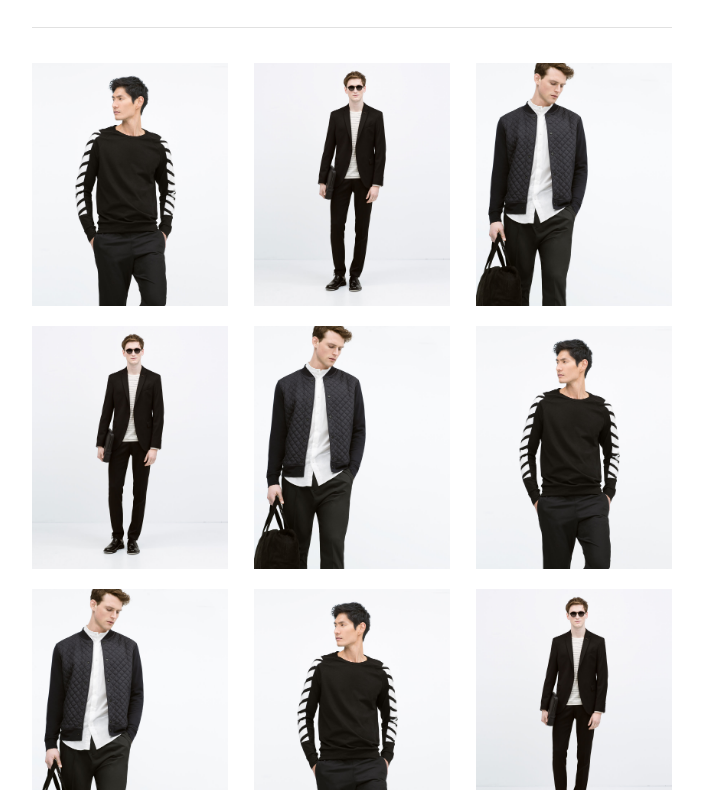
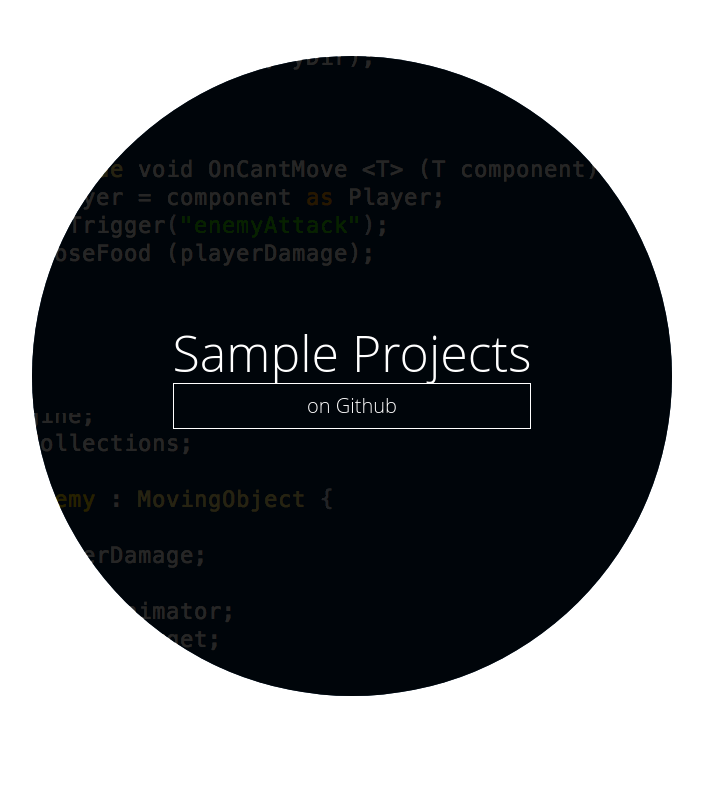
Before and after one commit to serverless-mom/PortfolioPage, a plain HTML site: page index.html in a window 1280 px wide. Shown: the part 1009-1799 px from the top of the page, without its empty margins (288-991 px from the left). Drawn offline with Linux system fonts and the light colour scheme.

Commit message:
New Copy and images

```diff
--- a/css/layout1.sass
+++ b/css/layout1.sass
@@ -9,6 +9,9 @@ h1
 
 figure
   margin: auto
+
+a
+  text-decoration: none
 
 .content
   article
@@ -27,7 +30,7 @@ img
   position: relative
   height: 600px
   background:
-    image: url(/images/bird-bg.jpg)
+    image: url(/images/ocean-painting1.jpg)
     size: auto 600px
     position: top center
     attachment: fixed
@@ -38,7 +41,7 @@ img
   width: 100%
   background:
     //color: pink
-    image: url(/images/TobLogo.svg)
+    image: url(/images/toby-logo.svg)
     position: center
     repeat: no-repeat
     size: auto 150px
@@ -51,7 +54,7 @@ img
   height: 733px
   background:
     //color: transparentize(pink, 0.3)
-    image: url(/images/fore-bird.png)
+    image: url(/images/fore-stump.png)
     repeat: no-repeat
     position: right bottom
   position: absolute
@@ -108,3 +111,59 @@ img
     padding: 2px 8px
     font-size: 11px
     transition: all 0.3s ease-in-out
+
+.large-window
+  margin-bottom: 100px
+  height: 640px
+  background:
+    image: url(/images/enemy_cs.gif)
+    position: center 0px
+    repeat: repeat-y
+    attachment: fixed
+  margin-top: 100px
+  border-radius: 50%
+  position: relative
+
+  .window-tint
+    background-color: rgba(0,0,0,0.85)
+    position: absolute
+    top: 0
+    left: 0
+    right: 0
+    bottom: 0
+    border-radius: 50%
+    display: flex
+    justify-content: center
+    align-items: center
+    opacity: 0
+
+
+  .promo-text
+    color: white
+    font-weight: 100
+    font-size: 50px
+    line-height: 1.2
+
+    strong
+      display: block
+      font-size: 30px
+
+    span
+      font:
+        weight: 300
+        size: 18px
+        style: italic
+      color: rgba(255,255,255,0.6)
+
+    .window-cta
+      display: block
+      font-size: 20px
+      text-decoration: none
+      color: white
+      border: 1px solid white
+      padding: 10px 20px
+      transition: all 0.3s ease-in-out
+
+      &:hover
+        background: white
+        color: black
--- a/index.html
+++ b/index.html
@@ -2,9 +2,9 @@
 <html lang="en">
   <head>
     <meta charset="utf-8">
-    <title>BlackBird Co.</title>
+    <title>Toby's Portfolio</title>
     <meta name="description" content="">
-    <meta name="author" content="">
+    <meta name="author" content="Toby Fee">
     <meta name="viewport" content="width=device-width, initial-scale=1">
     <link rel="stylesheet" href="css/style.css">
     <link rel="icon" type="image/png" href="images/favicon.png">
@@ -19,49 +19,33 @@
       <article>
         <h1>Yeah I can write a Parallax Scroll</h1>
         <hr>
-        <p>Lorem ipsum dolor sit amet, consectetur adipisicing elit, sed do eiusmod tempor incididunt ut labore et dolore magna aliqua. Ut enim ad minim veniam, quis nostrud exercitation ullamco laboris nisi ut aliquip ex ea commodo consequat. Duis aute irure dolor in reprehenderit in voluptate velit esse cillum dolore eu fugiat nulla pariatur. Excepteur sint occaecat cupidatat non proident, sunt in culpa.</p>
+        <p>New Relic gave me a great toolkit for operations and full-stack optimization, but I've got serious skills in Frontend as well.</p>
         <hr>
+        <div class="large-window">
+          <div class="window-tint">
+            <div class="promo-text">Sample Projects   <a href="https://github.com/tobyfee?tab=repositories" class="window-cta">on Github</a></div>
+          </div>
+        </div>
         <div class="clothes-pics">
           <div class="row img-row">
-            <figure class="columns four"><img src="/images/model1.jpg">
-              <figcaption>BlackBird Sweater - <strong>$135</strong></figcaption>
+            <figure class="columns four"><a href="https://google.com"><img src="/images/moby-dick.jpg"></a>
+              <figcaption>File Compressor - <strong>Node</strong></figcaption>
             </figure>
-            <figure class="columns four"><img src="/images/model2.jpg">
-              <figcaption>BlackBird Trousers - <strong>$135</strong></figcaption>
+            <figure class="columns four"><a href="https://google.com"><img src="/images/roguelike.jpg"></a>
+              <figcaption>Roguelike Game - <strong>C#</strong></figcaption>
             </figure>
-            <figure class="columns four"><img src="/images/model3.jpg">
-              <figcaption>BlackBird Jacket - <strong>$135</strong></figcaption>
-            </figure>
-          </div>
-          <div class="row img-row">
-            <figure class="columns four"><img src="/images/model2.jpg">
-              <figcaption>BlackBird Trousers - <strong>$135</strong></figcaption>
-            </figure>
-            <figure class="columns four"><img src="/images/model3.jpg">
-              <figcaption>BlackBird Jacket - <strong>$135</strong></figcaption>
-            </figure>
-            <figure class="columns four"><img src="/images/model1.jpg">
-              <figcaption>BlackBird Sweater - <strong>$135</strong></figcaption>
-            </figure>
-          </div>
-          <div class="row img-row">
-            <figure class="columns four"><img src="/images/model3.jpg">
-              <figcaption>BlackBird Jacket - <strong>$135</strong></figcaption>
-            </figure>
-            <figure class="columns four"><img src="/images/model1.jpg">
-              <figcaption>BlackBird Sweater - <strong>$135</strong></figcaption>
-            </figure>
-            <figure class="columns four"><img src="/images/model2.jpg">
-              <figcaption>BlackBird Trousers - <strong>$135</strong></figcaption>
+            <figure class="columns four"><a href="https://google.com"><img src="/images/portfolio-page.jpg"></a>
+              <figcaption>This Portfolio - <strong>SASS & JQuery</strong></figcaption>
             </figure>
           </div>
         </div>
-        <h1>Clothing Store</h1>
+        <h1>Get in touch</h1>
         <hr>
-        <p>Lorem ipsum dolor sit amet, consectetur adipisicing elit, sed do eiusmod tempor incididunt ut labore et dolore magna aliqua. Ut enim ad minim veniam, quis nostrud exercitation ullamco laboris nisi ut aliquip ex ea commodo consequat. Duis aute irure dolor in reprehenderit in voluptate velit esse cillum dolore eu fugiat nulla pariatur. Excepteur sint occaecat cupidatat non proident, sunt in culpa.</p>
+        <p>tobyfee@gmail.com</p><a href="https://twitter.com/tobyfee">
+          <p>@TobyFee</p></a>
+        <p>503.705.5149</p>
         <hr>
       </article>
-      <!--div(style="height: 2000px")-->
     </section>
     <script src="/js/jquery-2.1.3.min.js"></script>
     <script src="/js/functions.js"></script>
--- a/js/functions.js
+++ b/js/functions.js
@@ -12,9 +12,9 @@ $(window).scroll(function(){
 	$('.foreground-character').css({
 		'transform':'translate(0px, '+ (wScroll/-30)  +'%)'
 	});
+//reveals the thumbnails once we've scrolled far enough down
 
-
-  if(wScroll > $('.clothes-pics').offset().top - ($(window).height() / 1.2)) {
+  if(wScroll > $('.clothes-pics').offset().top - ($(window).height() / 1.4)) {
 
     $('.clothes-pics figure').each(function(i){
 
@@ -24,6 +24,17 @@ $(window).scroll(function(){
     });
 
   }
-	//console.log(wScroll/2);
+  //controls the 'large image viewer'
+
+  if(wScroll > $('.large-window').offset().top - $(window).height()){
+
+    $('.large-window').css({'background-position':'center '+ (wScroll - $('.large-window').offset().top) +'px'});
+
+    var opacity = (wScroll - $('.large-window').offset().top + 200) / (wScroll / 5);
+
+    $('.window-tint').css({'opacity': opacity});
+
+  }
+
 
 });
--- a/js/min/functions-min.js
+++ b/js/min/functions-min.js
@@ -1 +1 @@
-$(window).scroll(function(){var s=$(this).scrollTop();$(".logo").css({transform:"translate(0px, "+s/2.2+"%)"}),$(".background-character").css({transform:"translate(0px, "+s/4+"%)"}),$(".foreground-character").css({transform:"translate(0px, "+s/-30+"%)"}),s>$(".clothes-pics").offset().top-$(window).height()/1.2&&$(".clothes-pics figure").each(function(s){setTimeout(function(){$(".clothes-pics figure").eq(s).addClass("is-showing")},150*(s+1))})});
+$(window).scroll(function(){var o=$(this).scrollTop();if($(".logo").css({transform:"translate(0px, "+o/2.2+"%)"}),$(".background-character").css({transform:"translate(0px, "+o/4+"%)"}),$(".foreground-character").css({transform:"translate(0px, "+o/-30+"%)"}),o>$(".clothes-pics").offset().top-$(window).height()/1.4&&$(".clothes-pics figure").each(function(o){setTimeout(function(){$(".clothes-pics figure").eq(o).addClass("is-showing")},150*(o+1))}),o>$(".large-window").offset().top-$(window).height()){$(".large-window").css({"background-position":"center "+(o-$(".large-window").offset().top)+"px"});var s=(o-$(".large-window").offset().top+200)/(o/5);$(".window-tint").css({opacity:s})}});
```
Also changed, not shown: css/style.css, images/TobyLogo.png (deleted), images/enemy_cs.gif (added), images/fore-stump.png (added), images/moby-dick.jpg (added), images/ocean-painting1.jpg (added), images/parallax_cover1.jpg (deleted), images/porfolio-page.gif (added), images/portfolio-page.jpg (added), images/roguelike.gif (added), images/roguelike.jpg (added), images/toby-logo.svg (renamed from images/TobLogo.svg), 1 other file.
